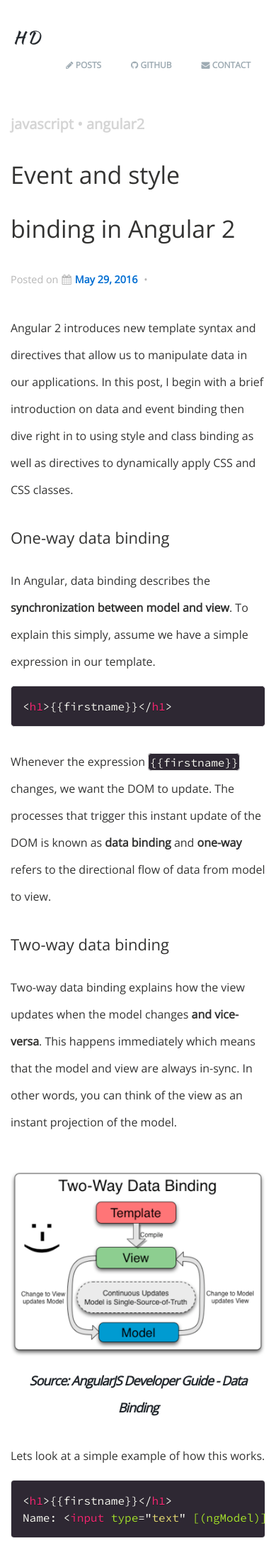
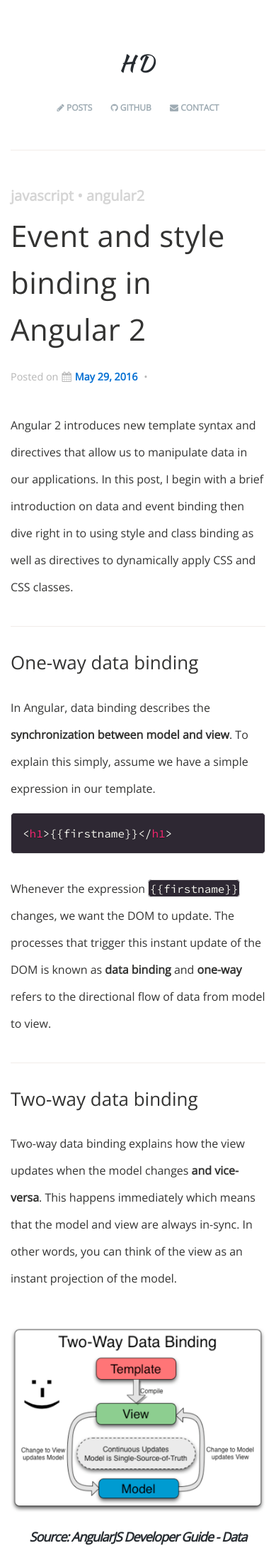
Before and after one commit to housseindjirdeh/hdjirdeh.github.io, a Jekyll site: the page built from _posts/2016-05-29-event-and-style-binding-in-angular2.markdown, in a window 390 px wide. Shown: the top 2181 px of the page at 71% size. Built offline with Jekyll 4.4.1, drawn with Linux system fonts in a browser that asks for light colours; nearby versions of some CDN libraries; comment, search, counter and statistics services are not loaded.

Commit message:
Formatting changes throughout, fixed mobile issues

```diff
--- a/_includes/alternate-header.html
+++ b/_includes/alternate-header.html
@@ -4,8 +4,10 @@
       <a href="/"><span data-hover="Houssein">HD</span></a>
     </div>
 
-    <a class="subscribe-button" href="mailto:h.djirdeh@mail.utoronto.ca?subject=Wassup!"><i class="fa fa-envelope" aria-hidden="true"></i> Contact</a>
-    <a class="subscribe-button" href="https://github.com/hdjirdeh"><i class="fa fa-github" aria-hidden="true"></i> Github</a>
-    <a class="subscribe-button" href="/posts"><i class="fa fa-pencil" aria-hidden="true"></i> Posts</a>
+    <div class="menu">
+    	<a class="subscribe-button" href="/posts"><i class="fa fa-pencil" aria-hidden="true"></i> Posts</a>
+    	<a class="subscribe-button" href="https://github.com/hdjirdeh"><i class="fa fa-github" aria-hidden="true"></i> Github</a>
+	    <a class="subscribe-button" href="mailto:h.djirdeh@mail.utoronto.ca?subject=Wassup!"><i class="fa fa-envelope" aria-hidden="true"></i> Contact</a>
+	</div>
   </nav>
 </header>
--- a/_sass/_base.scss
+++ b/_sass/_base.scss
@@ -37,7 +37,7 @@
 
 iframe {
     width: 100%;
-    min-height: 200px;
+    min-height: 250px;
     border-radius: 5px;
 }
 
--- a/_sass/_layout.scss
+++ b/_sass/_layout.scss
@@ -5,8 +5,11 @@
  */
 .site-header {
     min-height: 100%;
-    // Positioning context for the mobile navigation icon
     position: relative;
+
+    @include media-query($on-palm) {
+        display: none;
+    }
 }
 .title-header {
     font-family: $fancy-font-family;
@@ -96,20 +99,22 @@
     }
 
     @include media-query($on-palm) {
-        font-size: 32px;
+        font-size: 36px;
         top: 55%;
     }
 
     p {
+        font-family: $base-font-family;
         letter-spacing: 3px;
         font-size: 22px;
+        padding: 0 20px;
 
         @include media-query($on-laptop) {
             font-size: 16px;
         }
 
         @include media-query($on-palm) {
-            font-size: 14px;
+            font-size: 16px;
         }
     }
 
@@ -402,9 +407,17 @@
 }
 .post-link {
     display: block;
-    font-size: $head-font-size;
-    line-height: 56px;
+    font-size: 56px;
+    line-height: 86px;
     letter-spacing: 0.5px;
+    @include media-query($on-laptop) {
+        font-size: 46px;
+        line-height: 76px;
+    }
+    @include media-query($on-palm) {
+        font-size: 42px;
+        line-height: 66px;
+    }
 }
 .post-divider {
     margin-top: 60px;
@@ -423,12 +436,15 @@
 .post-title {
     display: block;
     font-size: 56px;
-    line-height: 76px;
+    line-height: 86px;
+    letter-spacing: 0.5px;
     @include media-query($on-laptop) {
         font-size: 46px;
+        line-height: 76px;
     }
     @include media-query($on-palm) {
-        font-size: 34px;
+        font-size: 42px;
+        line-height: 66px;
     }
 }
 .post-content {
@@ -442,9 +458,11 @@
     }
     h2 {
         margin-top: 1.2*$spacing-unit;
-        font-size: 28px;
+        padding-top: 1.2*$spacing-unit;
+        border-top: $border-grey-color 1px solid;
+        font-size: 34px;
         @include media-query($on-laptop) {
-            font-size: 22px;
+            font-size: 26px;
         }
     }
     h3 {
@@ -536,7 +554,7 @@
 .post-tags {
     font: 600 20px 'Open Sans',Serif;
     color: #D5D5D5;
-    padding-bottom: 20px;
+    padding-bottom: 10px;
 }
 
 .post-tags a {
@@ -637,6 +655,10 @@
     padding: 35px 40px 0;
 }
 
+.menu {
+    float: right;
+}
+
 @media only screen and (max-width: 1400px) {
     .post, .home {
         margin: 0;
@@ -655,6 +677,43 @@
     }
 }
 
+.subscribe-button {
+    -webkit-box-sizing: border-box;
+    -moz-box-sizing: border-box;
+    box-sizing: border-box;
+    display: inline-block;
+    height: 38px;
+    padding: 0 20px;
+    border: transparent 1px solid;
+    color: #9EABB3;
+    text-align: center;
+    font-size: 12px;
+    text-transform: uppercase;
+    line-height: 35px;
+    white-space: nowrap;
+    border-radius: 3px;
+    transition: all ease 0.3s;
+}
+.subscribe-button:before {
+    font-size: 9px;
+    margin-right: 6px;
+}
+
+.subscribe-button:hover {
+    border-color: #bfc8cd;
+    color: #9EABB3;
+    text-decoration: none;
+}
+
+.project-link {
+    padding-top: 20px;
+    color: $grey-color;
+
+    &:hover {
+        color: $grey-color-dark;
+    };
+}
+
 @media only screen and (max-width: 900px) {
     .post-nav {
         padding: 35px 15px 0;
@@ -664,7 +723,20 @@
 
 @media only screen and (max-width: 500px) {
     .title-header {
+        font-size: 32px;
         width: 100%;
+        margin: 30px 0;
+        text-align: center;
+    }
+
+    .menu {
+        float: none;
+        padding: 40px 0;
+        border-bottom: $border-grey-color 1px solid;
+    }
+
+    .subscribe-button {
+        padding: 0 10px;
     }
 
     .hover-feature span {
@@ -685,70 +757,6 @@
         -moz-transform: none;
         transform: none;
     }
-}
-
-.project-link {
-    padding-top: 20px;
-    color: $grey-color;
-
-    &:hover {
-        color: $grey-color-dark;
-    };
-}
-
-.back-button {
-    /* -webkit-box-sizing: border-box; */
-    -moz-box-sizing: border-box;
-    box-sizing: border-box;
-    display: inline-block;
-    float: left;
-    height: 38px;
-    padding: 0 15px 0 10px;
-    border: transparent 1px solid;
-    color: #9EABB3;
-    text-align: center;
-    font-size: 12px;
-    text-transform: uppercase;
-    line-height: 35px;
-    border-radius: 3px;
-    transition: all ease 0.3s;
-}
-.back-button:before {
-    position: relative;
-    bottom: -2px;
-    font-size: 13px;
-    line-height: 0;
-    margin-right: 8px;
-}
-
-.subscribe-button {
-    -webkit-box-sizing: border-box;
-    -moz-box-sizing: border-box;
-    box-sizing: border-box;
-    display: inline-block;
-    float: right;
-    height: 38px;
-    padding: 0 20px;
-    border: transparent 1px solid;
-    color: #9EABB3;
-    text-align: center;
-    font-size: 12px;
-    text-transform: uppercase;
-    line-height: 35px;
-    white-space: nowrap;
-    border-radius: 3px;
-    transition: all ease 0.3s;
-}
-.subscribe-button:before {
-    font-size: 9px;
-    margin-right: 6px;
-}
-
-.back-button:hover,
-.subscribe-button:hover {
-    border-color: #bfc8cd;
-    color: #9EABB3;
-    text-decoration: none;
 }
 
 /*Utilites*/
```
Also changed, not shown: _includes/header.html (+3 -11 lines).
